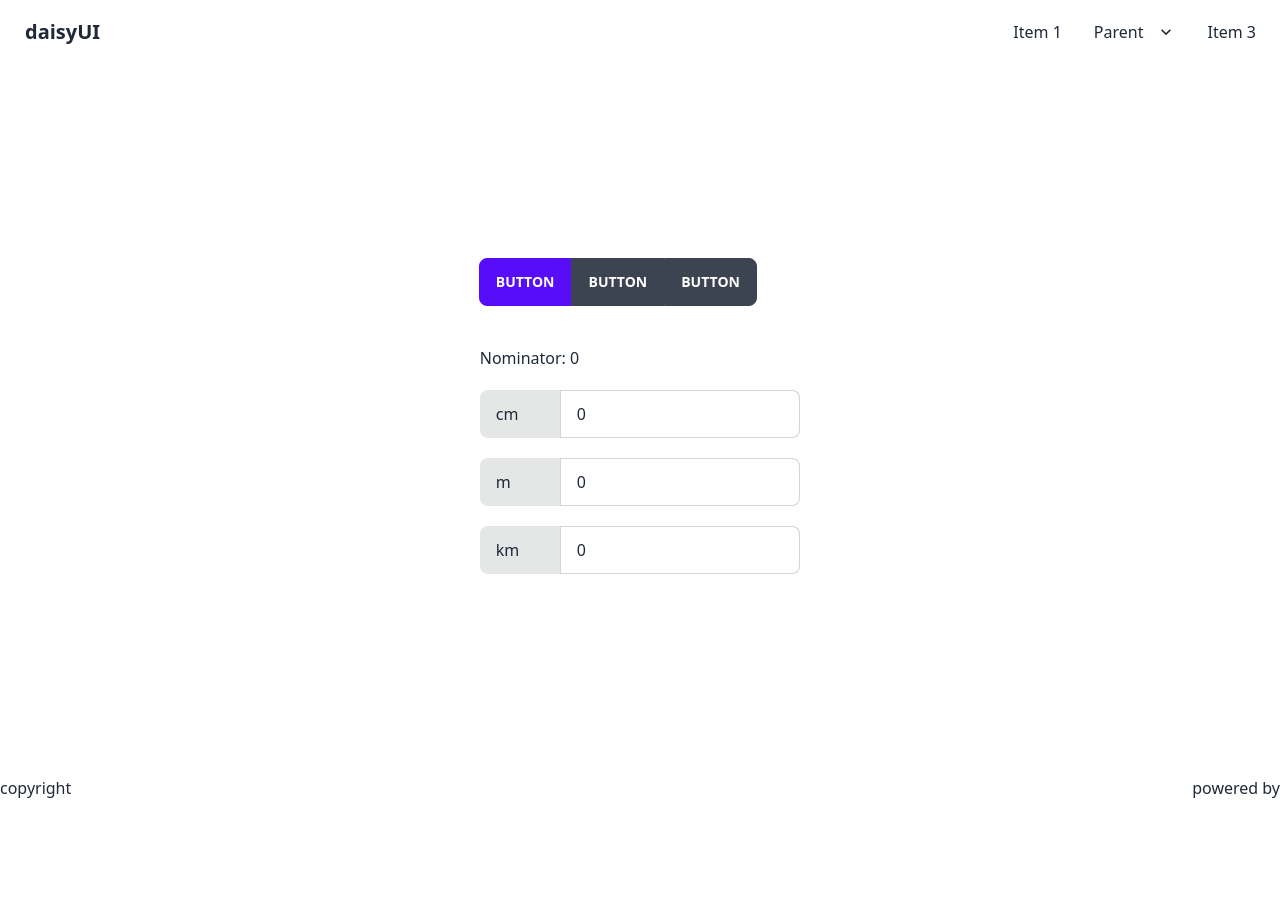
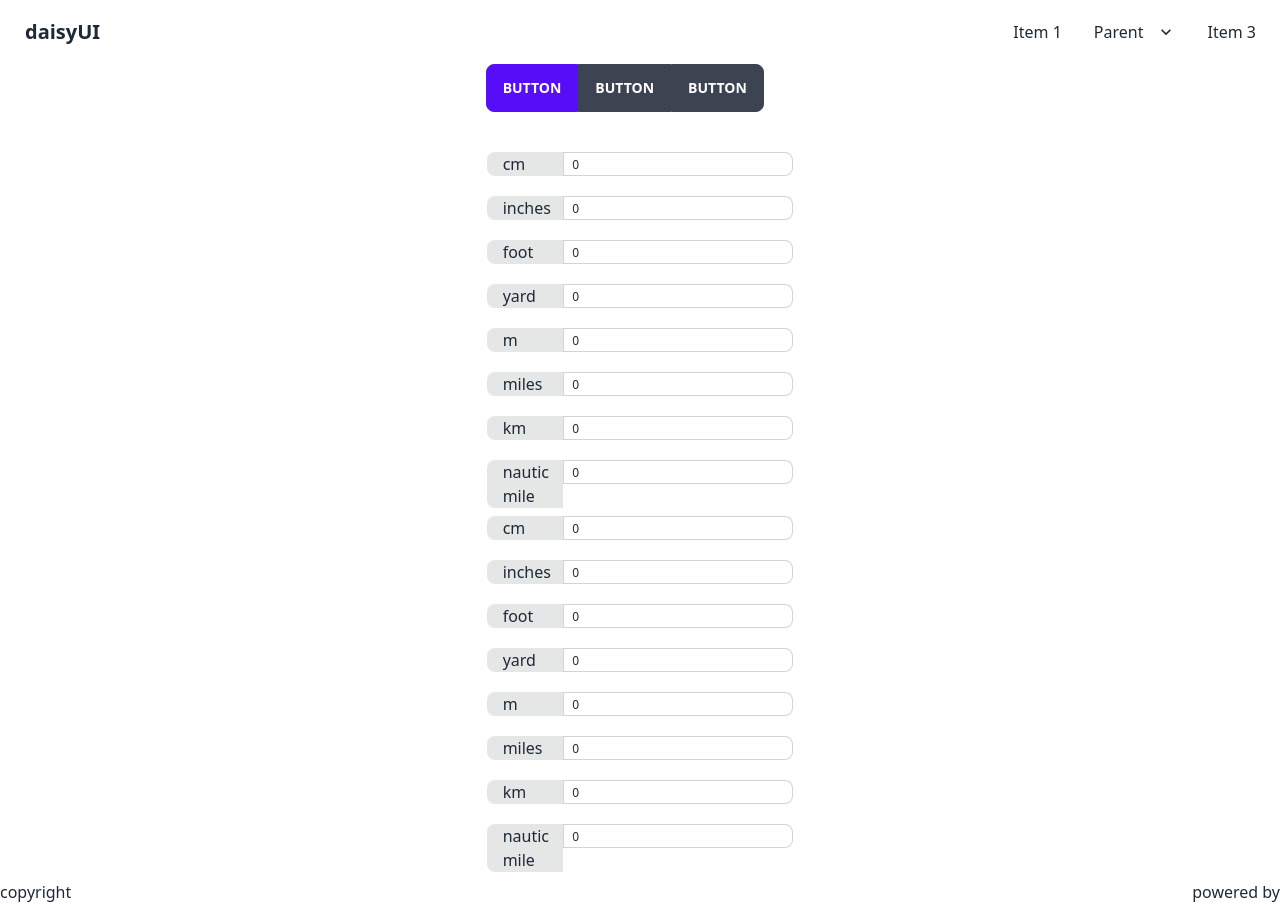
Before and after one commit to macke89/reactconverter, a Next.js app: page / in a window 1280 px wide. Before the commit the page ends 800 px from the top, so only its background shows below. Built offline with nearby package versions, Linux system fonts and the light colour scheme.

Commit message:
Fixed Input Functionality & Added Lengths

```diff
--- a/components/Input.js
+++ b/components/Input.js
@@ -1,17 +1,15 @@
-import {useState} from "react";
+const Input = ({id, name, rate, nominator, callback}) => {
 
-const Input = ({name, rate, nominator, callback}) => {
-    const [value, setValue] = useState(nominator * rate);
-
+    let value = nominator * rate
     const change = event => {
-        setValue(event.target.value)
-        callback(event.target.value)
+        value = event.target.value / rate
+        callback(value)
     }
     return (
-        <label className="input-group">
+        <label className="input-group" key={id}>
             <span className="w-1/4">{name}</span>
             <input type="number" placeholder={name}
-                   className="input input-bordered w-3/4"
+                   className="input input-bordered input-xs w-3/4 max-w-xs"
                    value={value}
                    onChange={change}
                    step={1}
--- a/components/sections/Length.js
+++ b/components/sections/Length.js
@@ -2,9 +2,14 @@ import React, {useState} from 'react';
 import Input from "../Input";
 
 const lengths = [
-    {name: "cm", rate: 1},
-    {name: "m", rate: 100},
-    {name: "km", rate: 100000},
+    {name: "cm", rate: 100000},
+    {name: "inches", rate: 39370.1},
+    {name: "foot", rate: 3280.84},
+    {name: "yard", rate: 1093.61},
+    {name: "m", rate: 1000},
+    {name: "miles", rate: 1.60934},
+    {name: "km", rate: 1},
+    {name: "nautic mile", rate: 0.539957},
 ]
 
 const Length = () => {
@@ -16,10 +21,10 @@ const Length = () => {
 
     return (
         <div className="form-control w-full flex flex-col gap-5 mb-2">
-            <div>Nominator: {nominator}</div>
-            {lengths.map((length) => {
-                return <Input callback={callback} key={length.name} nominator={nominator} {...length}/>
-            })}
+            {lengths.map(length => (
+                <Input key={length.name} name={length.name} rate={length.rate} nominator={nominator}
+                       callback={callback}/>
+            ))}
         </div>
     );
 };
--- a/pages/index.js
+++ b/pages/index.js
@@ -1,9 +1,10 @@
 import Header from "/components/sections/Header"
 import Footer from "../components/sections/Footer";
 import Length from "../components/sections/Length";
-import React from "react";
+import React, {useState} from "react";
 
 export default function Home() {
+    const [show, setShow] = useState('lengths');
     return (<>
         <div className="min-h-screen flex flex-col justify-between">
             <Header/>
@@ -14,7 +15,8 @@ export default function Home() {
                         <button className="btn">Button</button>
                         <button className="btn">Button</button>
                     </div>
-                    <Length/>
+                    {show === 'lengths' && <Length/>}
+                    {show === 'lengths' && <Length/>}
                 </div>
             </main>
             <Footer/>
```
